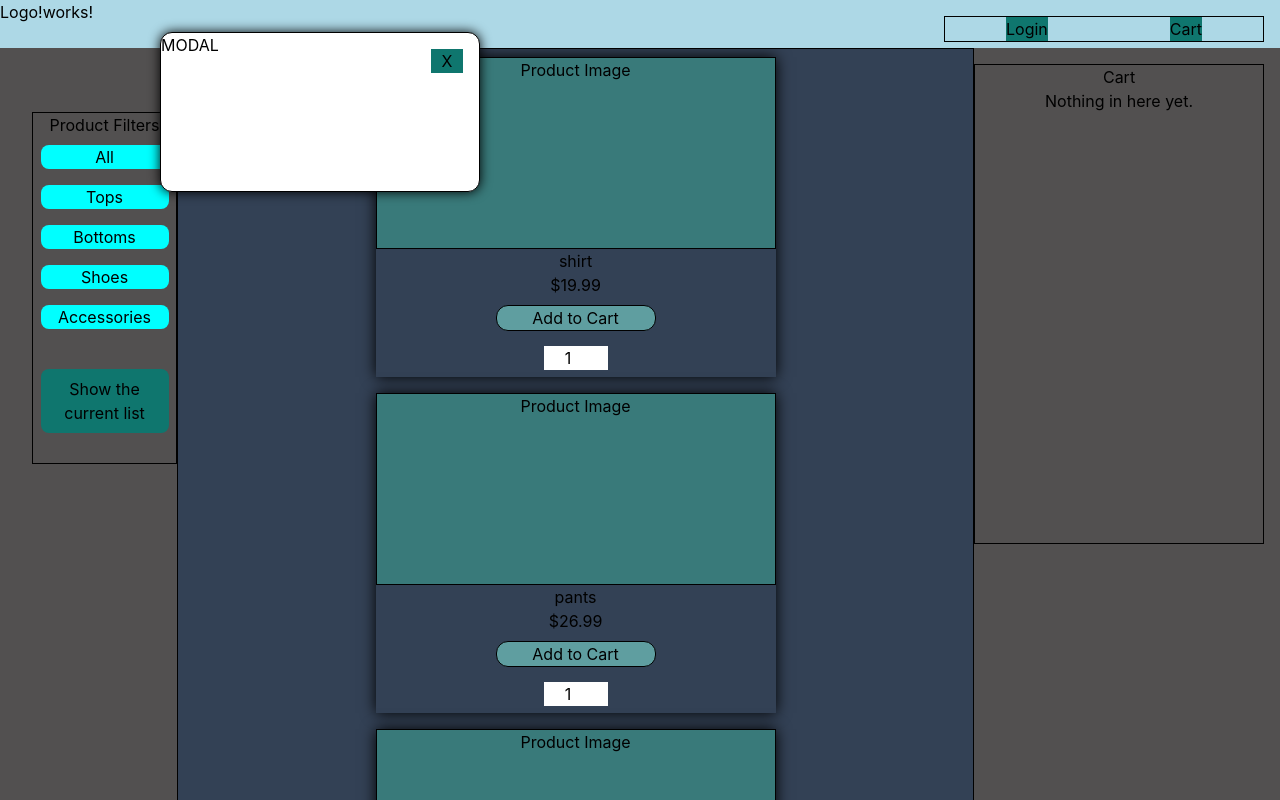
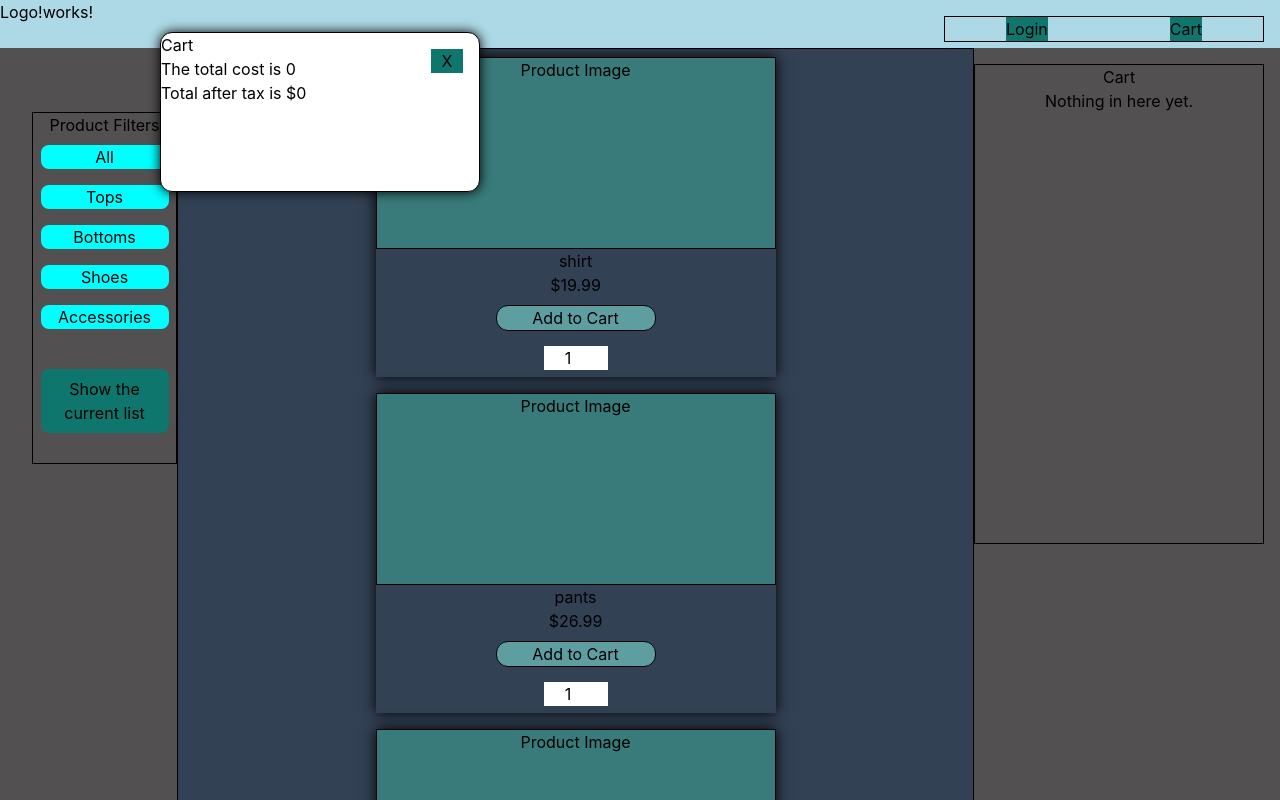
Before and after one commit to JustSteve2k/online-store, a React (Create React App) app: page / in a window 1280 px wide. Both pictures are taken after a click on the button "Cart". Shown: the top 800 px of the page. Built offline with nearby package versions, Linux system fonts and the light colour scheme.

Commit message:
show cart items in modal

```diff
--- /dev/null
+++ b/src/components/modal/ModalCartItem.js
@@ -0,0 +1,9 @@
+import React from "react";
+
+export default function ModalCartItem(props) {
+  return (
+    <div>
+      {props.item.count}ea - {props.item.item}
+    </div>
+  );
+}
--- a/src/components/modal/modal.js
+++ b/src/components/modal/modal.js
@@ -1,13 +1,31 @@
-import React from "react";
+import React, { useContext } from "react";
 import "./modal.css";
 
-export default function modal(props) {
+import ModalCartItem from "./ModalCartItem";
+
+import ProductContext from "../../context/ProductContext";
+
+export default function Modal(props) {
+  const productCTX = useContext(ProductContext);
+
+  // id={item.id} count={item.count} item={item.item}
+
+  console.log(`The new final amount is ${productCTX.totalWTax}`);
+
   return (
     <div className="modalContainer">
-      MODAL
+      {/* MODAL */}
+      <h2>Cart</h2>
       <button className="modalClose" onClick={props.displayCartHandler}>
         X
       </button>
+      <div className="modalInside">
+        {productCTX.items.map((item) => {
+          return <ModalCartItem key={item.id} item={item} />;
+        })}
+      </div>
+      <h2>The total cost is {productCTX.totalAmount}</h2>
+      <h2>Total after tax is ${productCTX.totalWTax}</h2>
     </div>
   );
 }
```
